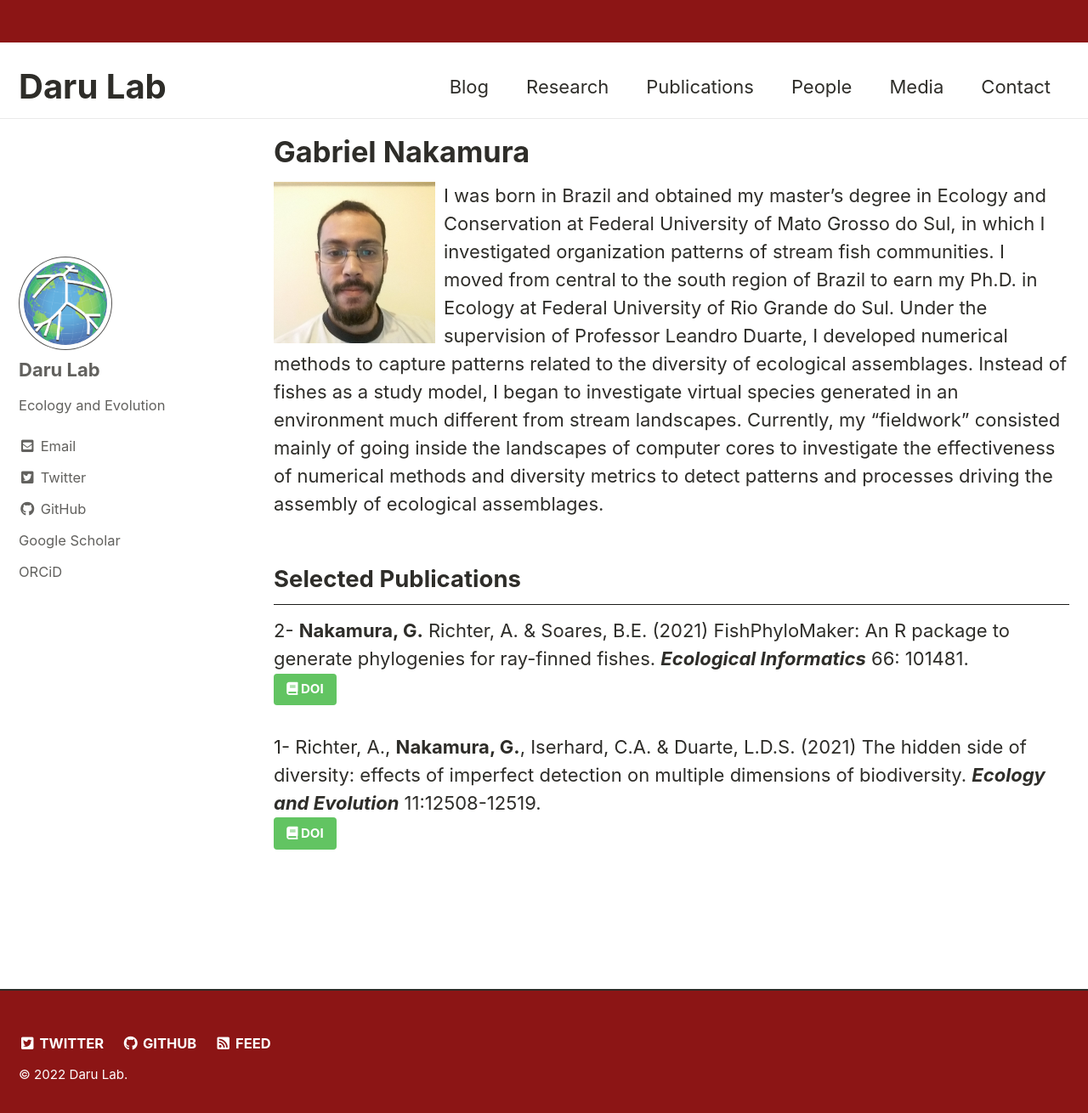
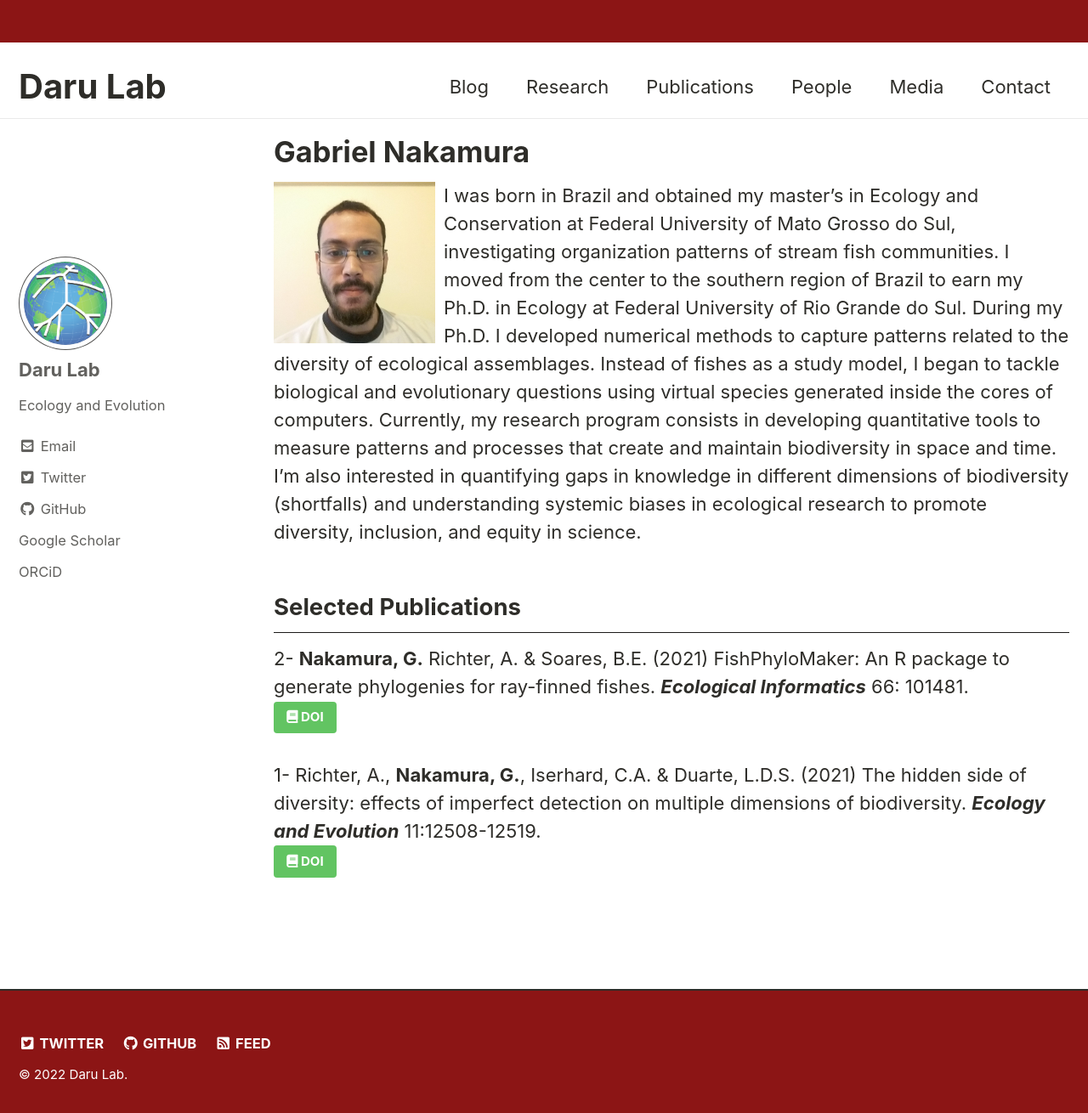
Before and after one commit to darunabas/darulab.github.io, a Jekyll site: the page built from _pages/about_gabriel.md, in a window 1280 px wide and 1321 px high. Shown: the top 1310 px of the window at 85% size. Built offline with Jekyll 4.4.1, drawn with Linux system fonts in a browser that asks for light colours; cached includes are drawn as plain includes.

Commit message:
Updated ppl

```diff
--- a/_pages/about_gabriel.md
+++ b/_pages/about_gabriel.md
@@ -5,7 +5,7 @@ published: true
 ---
 
 ![image-title-here](/assets/images/GabrielNakamura.jpg){:class="img-responsive"}{:width="200px"}{: style="float: left; padding-right:10px"}
-I was born in Brazil and obtained my master’s degree in Ecology and Conservation at Federal University of Mato Grosso do Sul, in which I investigated organization patterns of stream fish communities. I moved from central to the south region of Brazil to earn my Ph.D. in Ecology at Federal University of Rio Grande do Sul. Under the supervision of Professor Leandro Duarte, I developed numerical methods to capture patterns related to the diversity of ecological assemblages. Instead of fishes as a study model, I began to investigate virtual species generated in an environment much different from stream landscapes. Currently, my “fieldwork” consisted mainly of going inside the landscapes of computer cores to investigate the effectiveness of numerical methods and diversity metrics to detect patterns and processes driving the assembly of ecological assemblages.
+I was born in Brazil and obtained my master’s in Ecology and Conservation at Federal University of Mato Grosso do Sul, investigating organization patterns of stream fish communities. I moved from the center to the southern region of Brazil to earn my Ph.D. in Ecology at Federal University of Rio Grande do Sul. During my Ph.D. I developed numerical methods to capture patterns related to the diversity of ecological assemblages. Instead of fishes as a study model, I began to tackle biological and evolutionary questions using virtual species generated inside the cores of computers. Currently, my research program consists in developing quantitative tools to measure patterns and processes that create and maintain biodiversity in space and time. I’m also interested in quantifying gaps in knowledge in different dimensions of biodiversity (shortfalls) and understanding systemic biases in ecological research to promote diversity, inclusion, and equity in science.
 
 ## Selected Publications
 
```
Also changed, not shown: _pages/people.md (+5 -2 lines).
